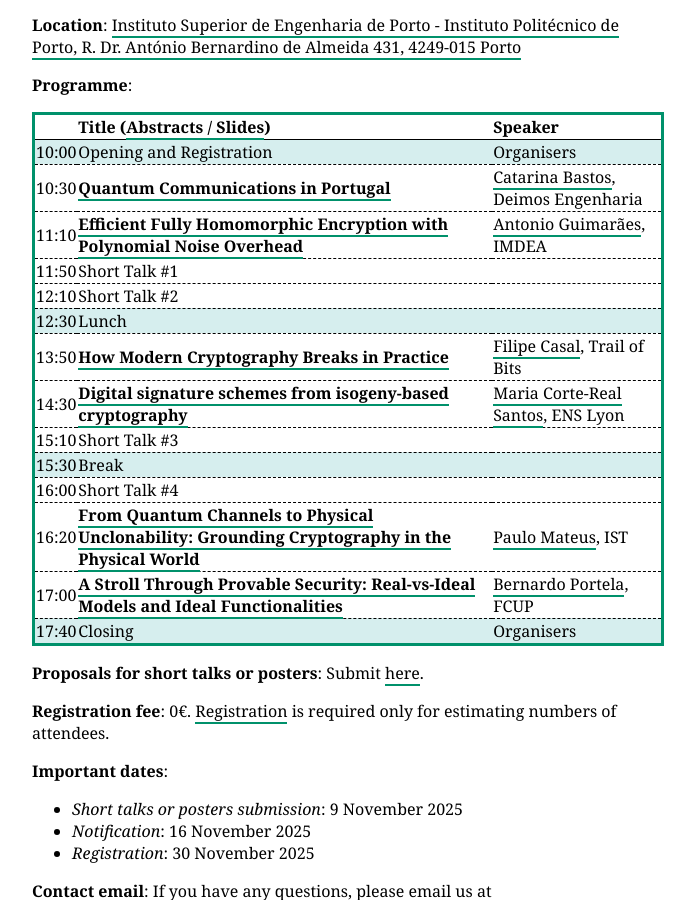
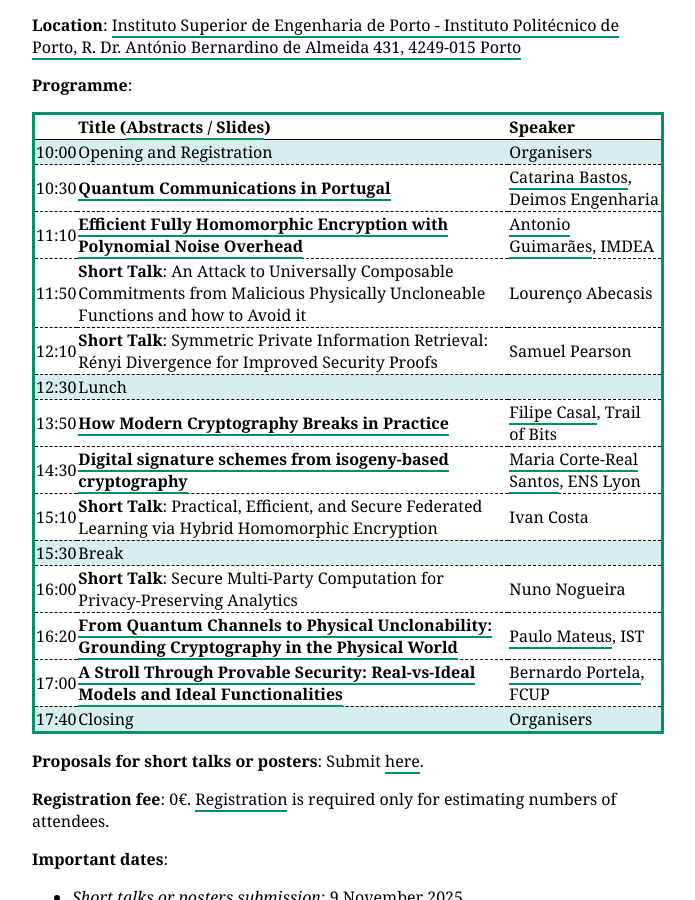
Before and after one commit to cryptoday-pt/cryptoday-pt.github.io, a Jekyll site: the page built from index.html, in a window 1280 px wide and 900 px high, scrolled down 442 px. Shown: the whole window, without its empty margins (292-987 px from the left). Built offline with Jekyll 4.4.1, drawn with Linux system fonts in a browser that asks for light colours; the list of posts is cut into pages by our own code.

Commit message:
Add short talks

```diff
--- a/index.html
+++ b/index.html
@@ -43,13 +43,13 @@ Portugal Crypto Day 2025 will take place in Porto at ISEP. This will be the seco
         </tr>
         <tr>
             <td>11:50</td>
-            <td>Short Talk #1</td>
-            <td></td>
+            <td><b>Short Talk</b>: An Attack to Universally Composable Commitments from Malicious Physically Uncloneable Functions and how to Avoid it</td>
+            <td>Lourenço Abecasis</td>
         </tr>
         <tr>
             <td>12:10</td>
-            <td>Short Talk #2</td>
-            <td></td>
+            <td><b>Short Talk</b>: Symmetric Private Information Retrieval: Rényi Divergence for Improved Security Proofs</td>
+            <td>Samuel Pearson</td>
         </tr>
         <tr id="nontalk">
             <td>12:30</td>
@@ -68,8 +68,8 @@ Portugal Crypto Day 2025 will take place in Porto at ISEP. This will be the seco
         </tr>
         <tr>
             <td>15:10</td>
-            <td>Short Talk #3</td>
-            <td></td>
+            <td><b>Short Talk</b>: Practical, Efficient, and Secure Federated Learning via Hybrid Homomorphic Encryption</td>
+            <td>Ivan Costa</td>
         </tr>
         <tr id="nontalk">
             <td>15:30</td>
@@ -78,8 +78,8 @@ Portugal Crypto Day 2025 will take place in Porto at ISEP. This will be the seco
         </tr>
         <tr>
             <td>16:00</td>
-            <td>Short Talk #4</td>
-            <td></td>
+            <td><b>Short Talk</b>: Secure Multi-Party Computation for Privacy-Preserving Analytics</td>
+            <td>Nuno Nogueira</td>
         </tr>
         <tr>
             <td>16:20</td>
```
